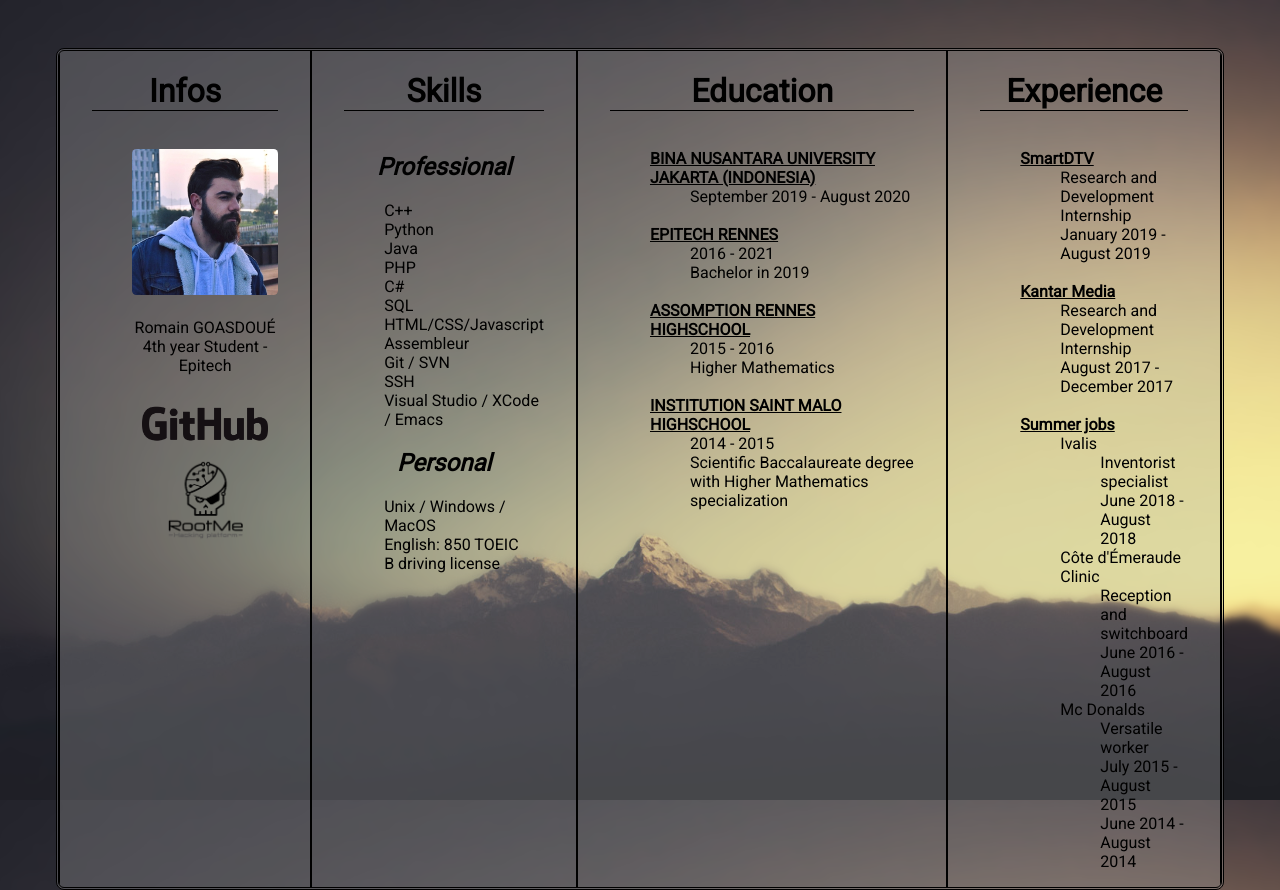
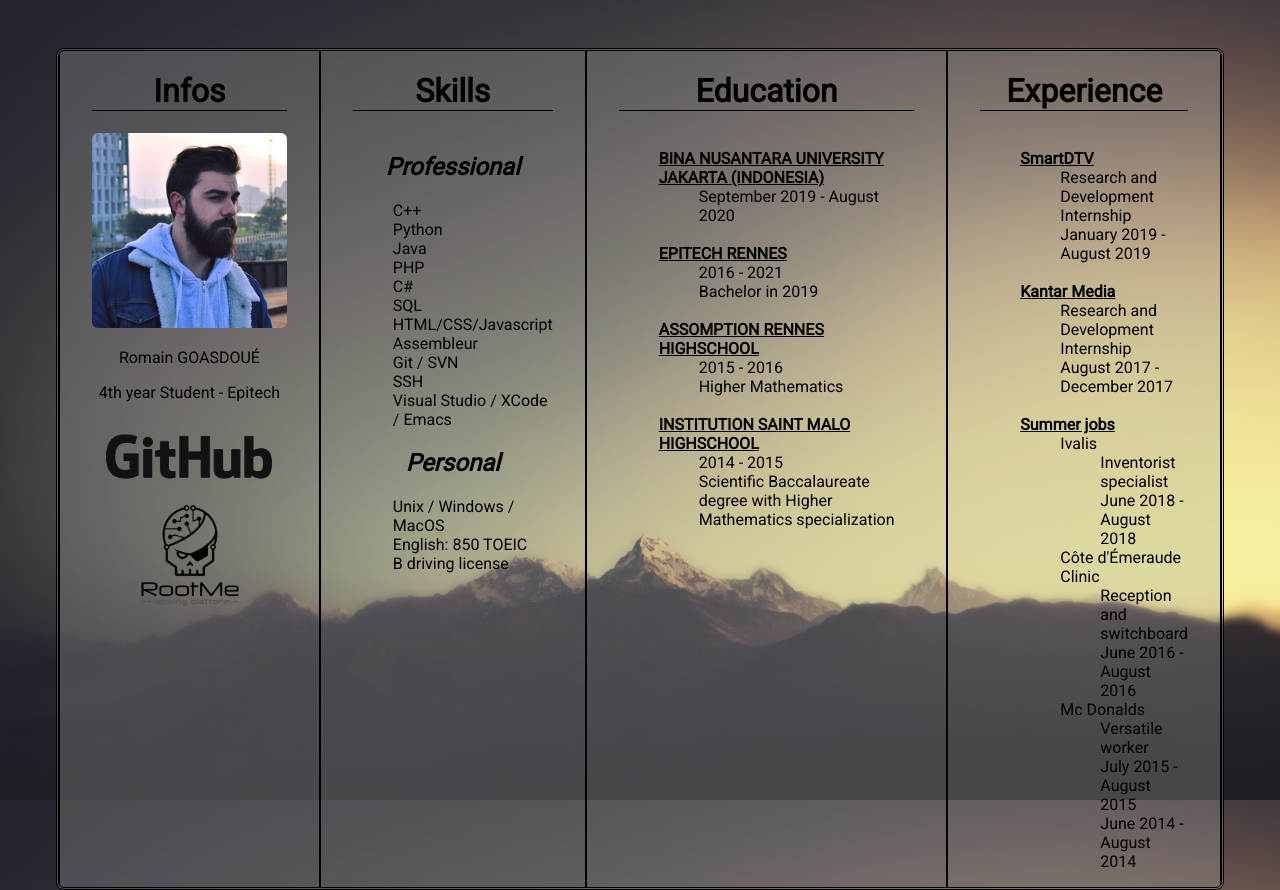
Before and after one commit to RomainGsd/romaingsd.github.io, a PHP site: page /cv/index.html in a window 1280 px wide. Run offline with PHP 8.4, Linux system fonts and the light colour scheme.

Commit message:
CV Github & Rootme design

```diff
--- a/cv/index.html
+++ b/cv/index.html
@@ -14,29 +14,21 @@
     <div id="cv">
         <div id="infos">
             <h1>Infos</h1>
-            <ul id="ul_centered">
-                <li>
+            <nav id="ul_centered">
                 <img id="profile_pic" src="/static/img/profile_pic.jpg" alt="My face, obviously" />
-                </li>
-                <br/>
-                <li>Romain GOASDOUÉ</li>
-                <li>4th year Student - Epitech</li>
-                <br/>
-                <li>
+                <p>Romain GOASDOUÉ</p>
+                <p>4th year Student - Epitech</p>
                 <a href="https://github.com/romaingsd">
                     <img class="external_logo" src="/static/img/github_logo.png" />
                 </a>
-                </li>
-                <li>
                 <a href="https://www.root-me.org/RGSD">
                     <img class="external_logo" src="/static/img/rootme_logo.png" />
                 </a>
-                </li>
-            </ul>
+            </nav>
         </div>
         <div id="skills">
             <h1>Skills</h1>
-            <div class="pro_perso">
+            <div>
                 <div>
                     <h2>Professional</h2>
                     <ul>
--- a/index.html
+++ b/index.html
@@ -3,9 +3,9 @@
 
 <head>
     <meta charset="utf-8" />
-    <meta name="viewport" content="width=device-width, initial-scale=1">
-    <link href="https://fonts.googleapis.com/css?family=Montserrat" rel="stylesheet">
-    <link rel="icon" href="/static/img/favicon.png">
+    <meta name="viewport" content="width=device-width, initial-scale=1" />
+    <link href="https://fonts.googleapis.com/css?family=Montserrat" rel="stylesheet" />
+    <link rel="icon" href="/static/img/favicon.png" />
     <link rel="stylesheet" href="/static/css/homepage.css" type="text/css" />
     <title>Romain Goasdoué</title>
 </head>
--- a/static/css/cv.css
+++ b/static/css/cv.css
@@ -21,7 +21,8 @@
     #skills,
     #education,
     #experience {
-        padding: 2em 2em;
+        padding: 2em;
+        text-align: center;
     }
 }
 
@@ -31,23 +32,12 @@
 #experience {
     display: flex;
     flex-direction: column;
-    text-align: center;
     border-style: solid;
     border-width: 0 1px;
     padding: 0 2em;
 }
 
-#pro_perso {
-    display: flex;
-    flex-direction: row;
-}
-
-#ul_centered {
-    text-align: center;
-}
-
 #profile_pic {
-    text-align: center;
     border-radius: 3%;
     max-width: 100%;
     height: auto;
@@ -55,7 +45,7 @@
 
 .external_logo {
     width: 100%;
-    max-width: 20em;
+    max-width: 12em;
     height: auto;
 }
 
```
Also changed, not shown: static/img/github_logo.png. Lines whose indentation alone changed are shown as unchanged.
